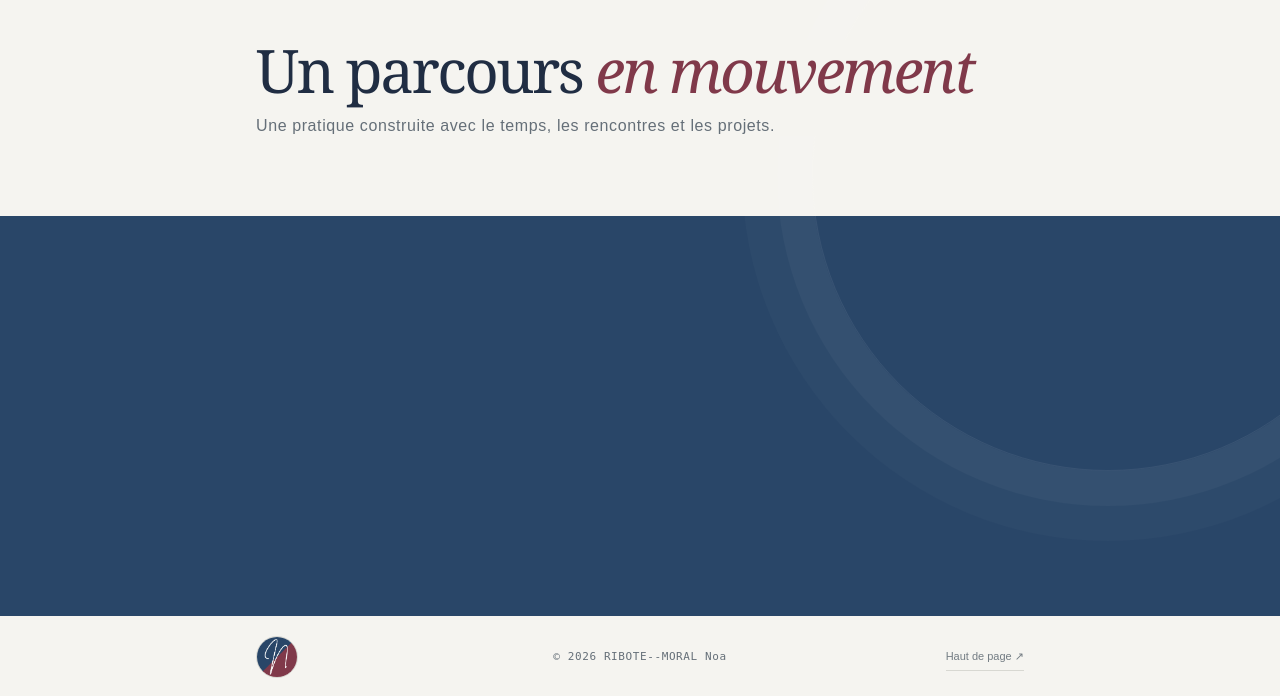
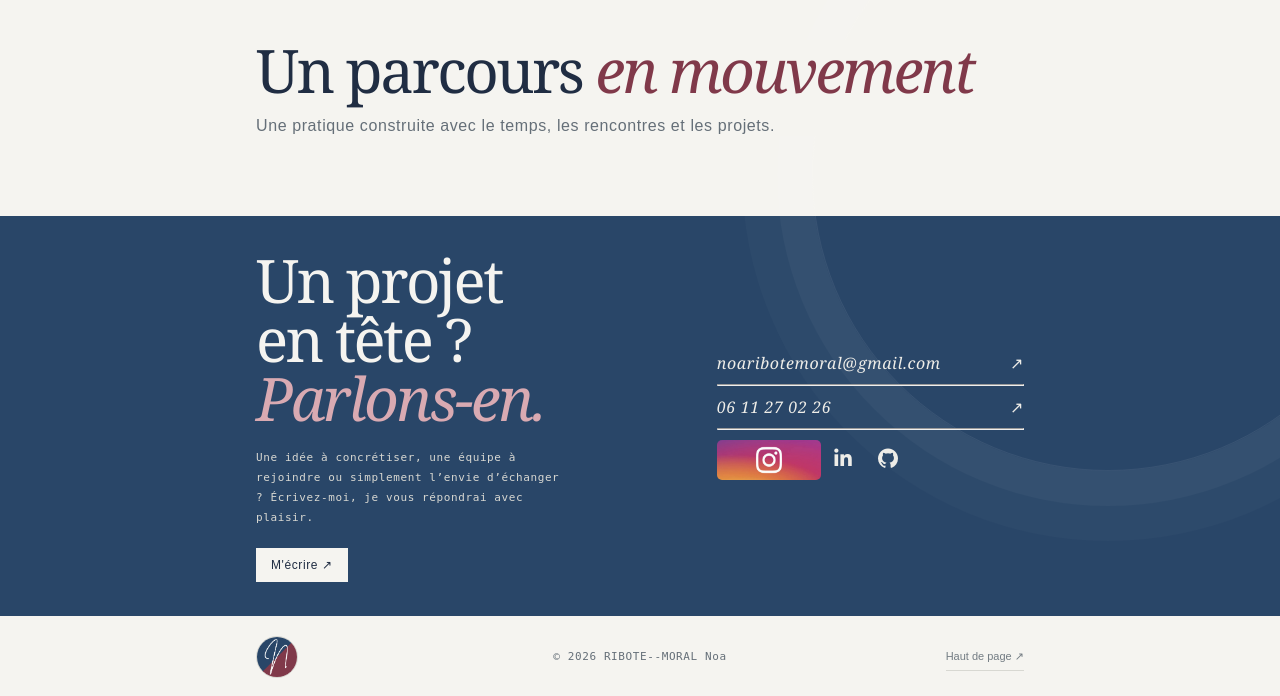
Before and after one commit to noaribote/Portfolio, a PHP site: page / in a window 1280 px wide; the page is wider, and only the part inside the window is pictured. Shown: the part 4400-5096 px from the top of that part. Run offline with PHP 8.4, Linux system fonts and the light colour scheme.

Commit message:
Mise en place du footer

```diff
--- a/assets/css/foot.css
+++ b/assets/css/foot.css
@@ -24,6 +24,19 @@ footer section#end {
     width: 100%; height: 80px;
     background: var(--papierClair);
 }
+
+footer h1 { color: var(--papierClair); }
+footer h1 em { color: #d9aab2; }
+footer #footerLEFT p { color: var(--line); font: 11px var(--mono); line-height: 20px; margin: 20px 0; }
+
+#footerLEFT, #footerRIGHT {
+    position: absolute;
+    max-width: 40%;
+    justify-content: center;
+    margin-top: -80px;
+}
+#footerLEFT { left: 0; }
+#footerRIGHT { right: 0; }
 
 .footerBAS {
     font-size: 11px;
@@ -56,3 +69,71 @@ footer section#end {
     border-color: var(--bordeaux);
     cursor: pointer;
 }
+
+#footerRIGHT a {
+    text-decoration: none;
+    color: var(--papierFonce);
+    font: 16px var(--serif);
+    transition: 0.05s ease-in-out;
+    position: relative;
+}
+
+#footerRIGHT a address {
+    width: 600px;
+    display: flex;
+}
+
+#footerRIGHT a:not(.notd, .bannerPositionInstagram):hover {
+    cursor: pointer;
+    color: #fff;
+    transform: scale(1.1);
+}
+
+a span {
+    position: absolute;
+    right: 0;
+}
+
+#footerRIGHT i {
+    font-size: 20px;
+    margin: 0 10px;
+}
+
+#footerRIGHT hr {
+    margin: 10px 0;
+    color: rgba(255, 255, 255, 0.336);
+}
+
+.displays {
+    display: flex; align-items: center;
+}
+
+.bannerPositionInstagram {
+    display: block;
+    width: 104px; height: 40px;
+    background-position-y: calc(100% - (100% / 2));
+    background-repeat: no-repeat;
+    background-size: cover;
+    background-image: url('../images/logo/banners.webp');
+    border-radius: 5px;
+    filter: saturate(.75);
+} .bannerPositionInstagram:hover {
+    cursor: pointer;
+    filter: saturate(1);
+}
+
+.footerButton {
+    background: var(--papierClair);
+    color: var(--darkBlue);
+    padding: 10px 15px;
+    font-size: 12px;
+    border: none;
+    transform: scale(1);
+    text-decoration: none;
+    transition: 0.05s ease-in-out;
+    width: min-content;
+    display: block;
+} .footerButton:hover {
+    cursor: pointer;
+    transform: scale(1.03);
+}
--- a/index.php
+++ b/index.php
@@ -55,7 +55,7 @@
         <div class="spoty FlexCenter">
             <div class="limited" style="position: relative">
                 <div class="spotyContent">
-                    <h1>Voici un avant-goût de mes <em>musiques favorites</em></h1>
+                    <h1>Ici, un avant-goût de mes <em>musiques favorites</em></h1>
                     <br><p>
                         J'écoute beaucoup de musique quand je fais usage de ma voiture, l'un de mes passe-temps favoris.
                     </p>
@@ -93,9 +93,9 @@
         <div class="spoty FlexCenter">
             <div class="limited" style="position: relative">
                 <div class="spotyContent">
-                    <h1>Soirée <em>ciné ?</em></h1>
+                    <h1>Mes chefs-d'œuvre <em>cinématographique</em></h1>
                     <br><p>
-                        Vrai cinéphile amateur depuis tout jeune. Mon TOP 10 est sûrement discutable mais je le défendrai corps et âme.
+                        Vrai cinéphile amateur depuis tout jeune. Tant que je n'aurai pas de sensations devant l'œuvre, je n'accrocherai pas.
                     </p>
                 </div>
                 <div class="movie-carousel" aria-label="Classement des films">
@@ -215,16 +215,30 @@
         </div>
     </main>
     <footer class="FlexCenter">
-        <section class="limited FlexCenter2">
-            <div>
-
+        <section class="limited FlexCenter2" style="position: relative">
+            <div id="footerLEFT">
+                <h1>Un projet en tête ?<br><em>Parlons-en.</em></h1>
+                <p>Une idée à concrétiser, une équipe à rejoindre ou simplement l’envie d’échanger ? Écrivez-moi, je vous répondrai avec plaisir.</p>
+                <a href="mailto:noaribotemoral@gmail.com" target="_blank" class="footerButton">M'écrire&nbsp;↗</a>
 
 
             </div>
-            <div>
-
-
-
+            <div id="footerRIGHT">
+                <a href="mailto:noaribotemoral@gmail.com" target="_blank" class="displays notd">
+                    <address>noaribotemoral@gmail.com</address>
+                    <span>↗</span>
+                </a>
+                <hr>
+                <a href="tel:+336 11 27 02 26" target="_blank" class="displays notd">
+                    <address>06 11 27 02 26</address>
+                    <span>↗</span>
+                </a>
+                <hr>
+                <div class="displays">
+                    <a href="https://www.instagram.com/noaribote" target="_blank" class="bannerPositionInstagram"></a>
+                    <a href="https://www.linkedin.com/in/ribote-noa" target="_blank"><i class="fa-brands fa-linkedin-in"></i></a>
+                    <a href="https://github.com/noaribote" target="_blank"><i class="fa-brands fa-github"></i></a>
+                </div>
             </div>
         </section>
         <section id="end" class="FlexCenter">
--- a/model/data.php
+++ b/model/data.php
@@ -1,8 +1,7 @@
 <?php
     $pdfCV = '03-10-26';
 
-    $SpotifyHeight = 120;
-    $SpotifyWidth = 300;
+    $SpotifyHeight = 120; $SpotifyWidth = 300;
     $SpotifyMusics = [
         "track/7ySUcLPVX7KudhnmNcgY2D?utm_source=generator&si=a9e5e61514124840",
         "album/77HpsjuhHrcZhIp0PyiROw?utm_source=generator&si=d71c5669824d482c",
@@ -12,7 +11,7 @@
         "track/2VOomzT6VavJOGBeySqaMc?utm_source=generator&si=be0bea7fd0de4548",
         "track/4zD7GnXyl94mNCbyaNw6xf?utm_source=generator&si=f7ba3efbea8b4754"
     ];
-    $Movies = [ "oh", "r1", "odyssee", "rdlf", "bb", "tf3", "twd", "rds", "bcs", "jabdm" ];
+    $Movies = ["oppenheimer", "rogueone", "odyssee", "andor", "transformers3", "breakingbad", "starwars7", "thewalkingdead", "bettercallsaul", "interstellar"];
     $Projects = [
         "ALOUS FRANCE" => ["Site sécurisé de mon entreprise de Développement WEB.", "Application Web", 2026, "alous", "https://www.alous.fr/"],
         "tPlan" => ["Application de gestion de tâches sécurisée.", "Application", 2026, "tplan", "https://github.com/noaribote/tPlan"],
```
Also changed, not shown: assets/images/logo/UGA-dark.webp (added), assets/images/logo/UGA-light.webp (renamed from assets/images/logo/UGA.webp), assets/images/logo/banners.webp (added), assets/images/movie/andor.webp (added), assets/images/movie/bettercallsaul.webp (renamed from assets/images/movie/bcs.webp), assets/images/movie/breakingbad.webp (renamed from assets/images/movie/bb.webp), assets/images/movie/interstellar.webp (added), assets/images/movie/jabdm.webp (deleted), assets/images/movie/oppenheimer.webp (renamed from assets/images/movie/oh.webp), assets/images/movie/rds.webp (deleted), assets/images/movie/rogueone.webp (renamed from assets/images/movie/r1.webp), assets/images/movie/starwars7.webp (renamed from assets/images/movie/rdlf.webp), assets/images/movie/thewalkingdead.webp (added), assets/images/movie/transformers3.webp (renamed from assets/images/movie/tf3.webp), 1 more files.
